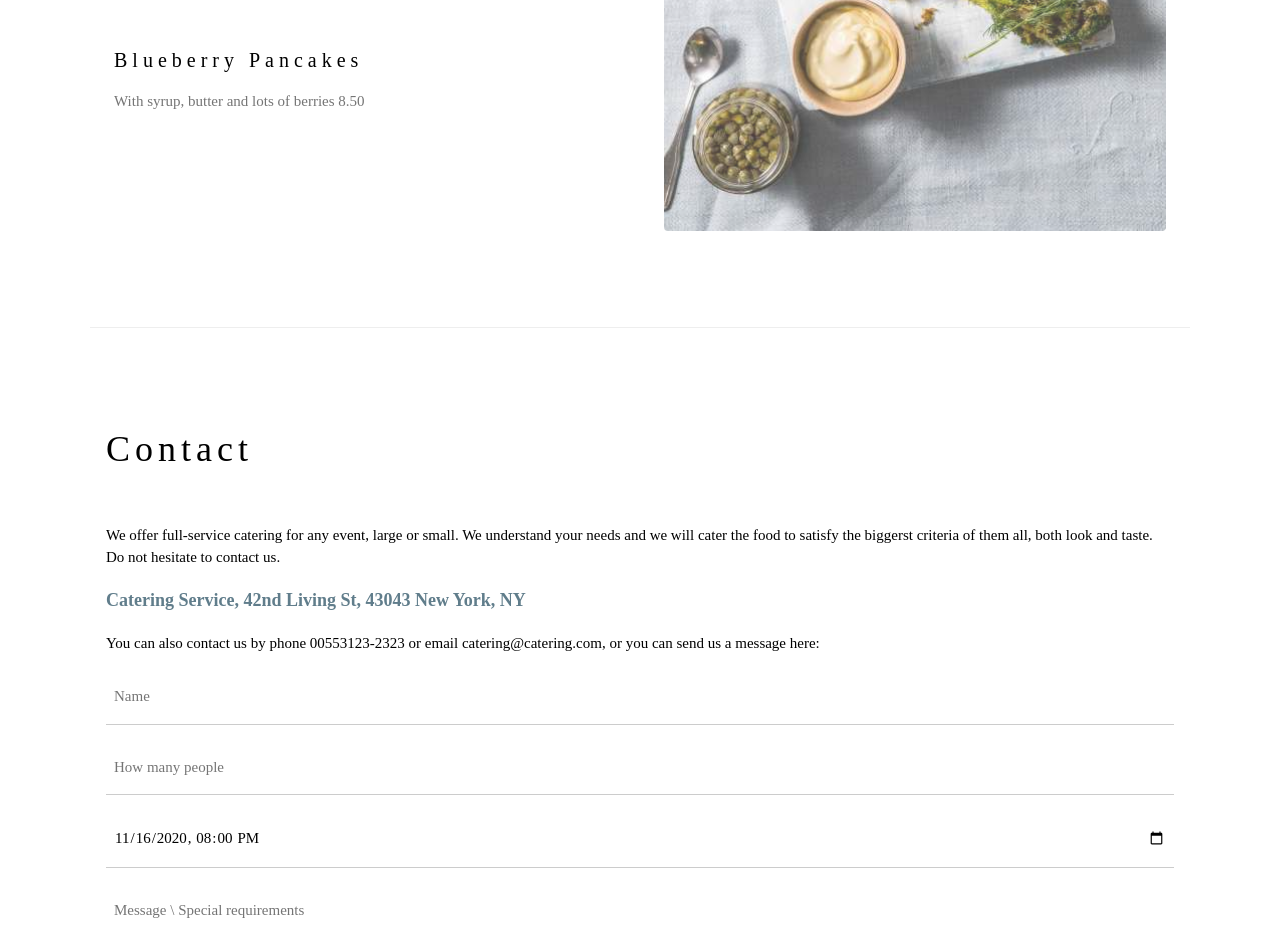
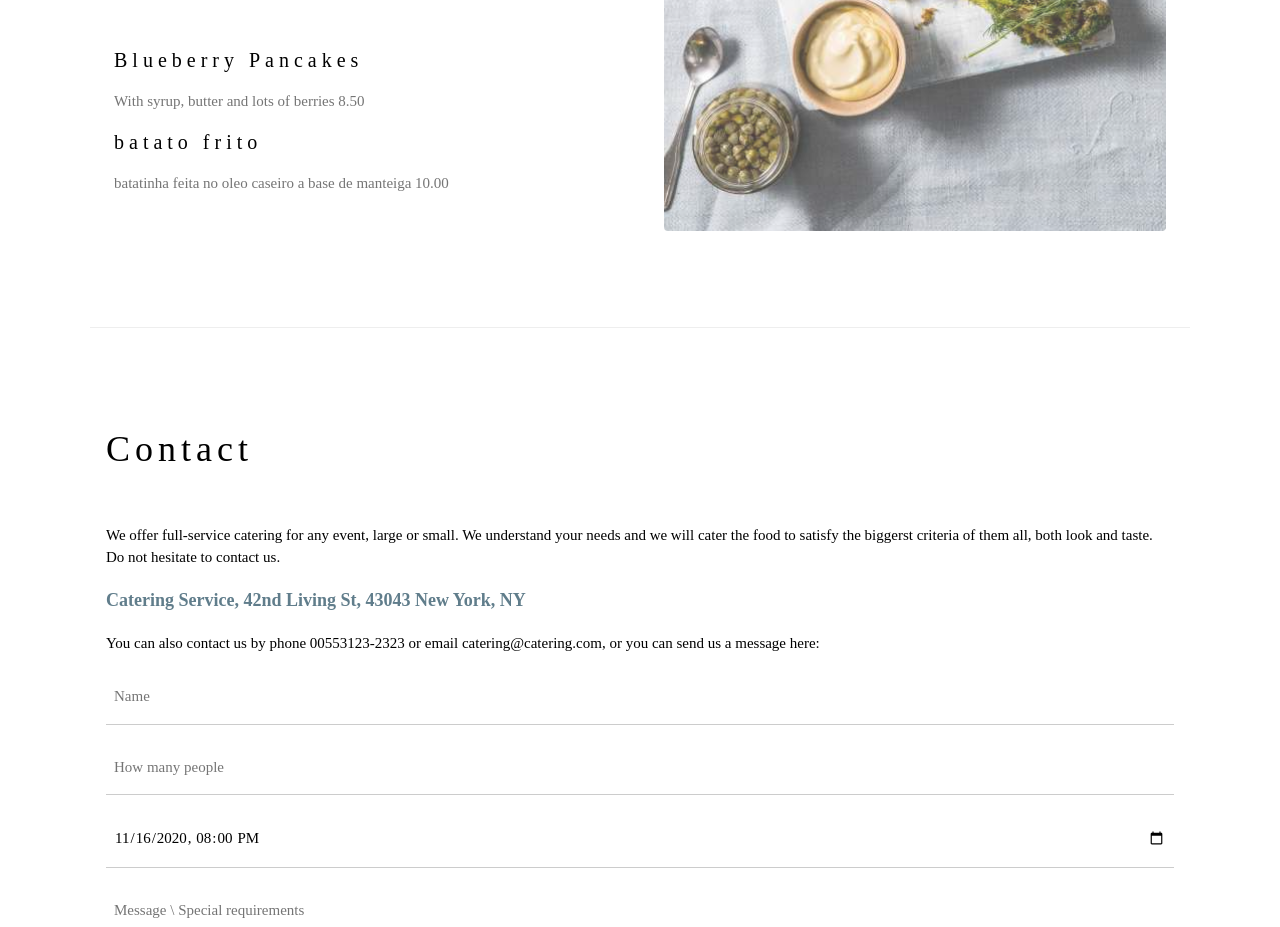
Before and after one commit to danielProcopio15/MEUSITE, a plain HTML site: page index.html in a window 1280 px wide. Shown: the part 1442-2369 px from the top of the page. Drawn offline with nearby package versions, Linux system fonts and the light colour scheme.

Commit message:
eu adicionei o item de batata frita ao cardápio

```diff
--- a/index.html
+++ b/index.html
@@ -74,6 +74,9 @@ h1, h2, h3, h4, h5, h6 {
 
       <h4>Blueberry Pancakes</h4>
       <p class="w3-text-grey">With syrup, butter and lots of berries 8.50</p>
+
+      <h4>batato frito</h4>
+      <p class="w3-text-grey">batatinha feita no oleo caseiro a base de manteiga 10.00</p>
     </div>
 
     <div class="w3-col l6 w3-padding-large">
```
